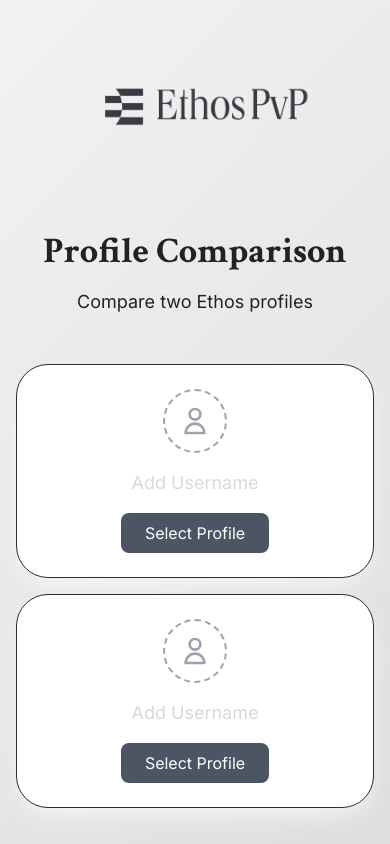
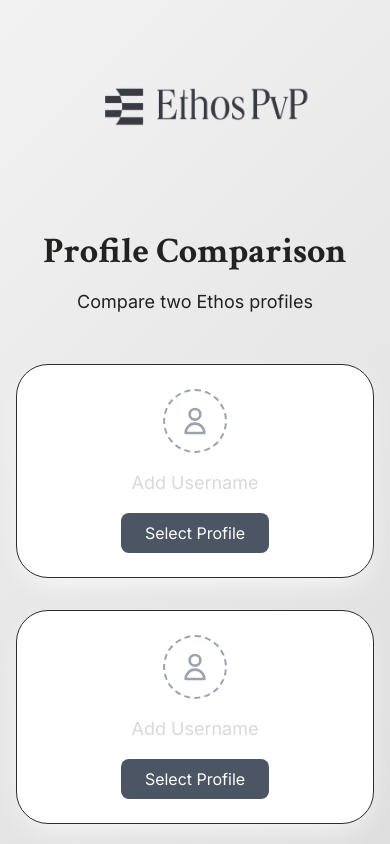
Before and after one commit to Aypp23/Ethos-PvP, a React (Vite) app: page / in a window 390 px wide. Shown: the top 844 px of the page. Built offline with nearby package versions, Linux system fonts and the light colour scheme.

Commit message:
Increase card spacing for smaller screens: 32px (mobile) and 48px (small screens)

```diff
--- a/src/components/ComparisonView.tsx
+++ b/src/components/ComparisonView.tsx
@@ -415,7 +415,7 @@
           </p>
         </div>
 
-        <div className="grid grid-cols-1 lg:grid-cols-2 gap-4 sm:gap-6 lg:gap-0 justify-items-center max-w-5xl mx-auto">
+        <div className="grid grid-cols-1 lg:grid-cols-2 gap-8 sm:gap-12 lg:gap-0 justify-items-center max-w-5xl mx-auto">
           <ProfileCard user={user1} loading={loading1} error={error1} side="left" />
           <ProfileCard user={user2} loading={loading2} error={error2} side="right" />
         </div>
```
